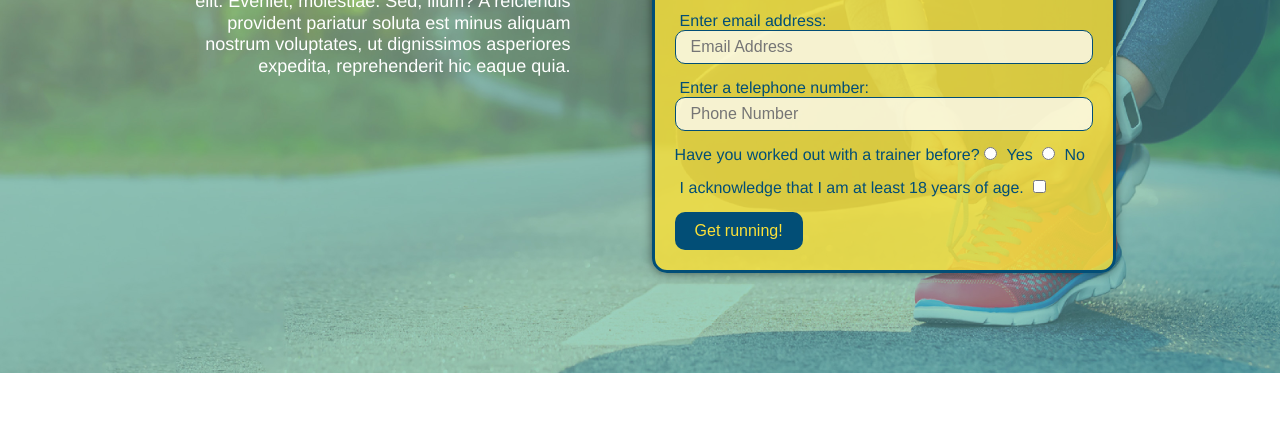
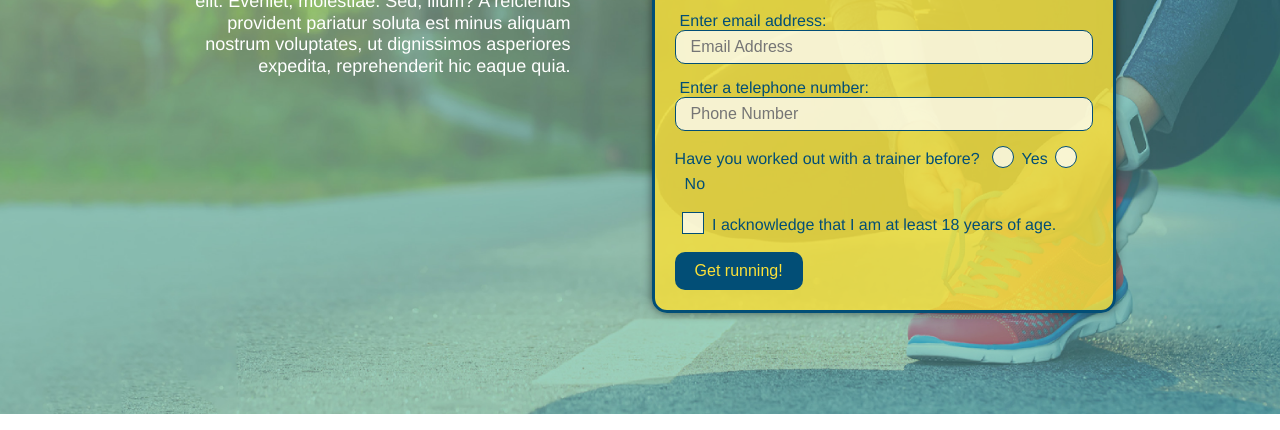
Before and after one commit to michaelsamm/run-buddy, a plain HTML site: page index.html in a window 1280 px wide. Shown: the part 345-775 px from the top of the page. Drawn offline with Linux system fonts and the light colour scheme.

Commit message:
custom radio button and checkboxes

```diff
--- a/assets/css/style.css
+++ b/assets/css/style.css
@@ -24,6 +24,7 @@ header {
     background-size: cover;
     background-position: 80%;
     background-attachment: fixed;
+    z-index: 9999;
 }
 
 header h1 {
@@ -175,6 +176,63 @@ section {
 
 .hero-form button:hover {
     background-color: #39a6b2;
+}
+
+.checkbox-wrapper input, .radio-wrapper input {
+    opacity: 0;
+}
+
+.checkbox-wrapper label, .radio-wrapper label {
+    position: relative;
+    left: 10px;
+    margin: 10px;
+    line-height: 1.6;
+}
+
+.checkbox-wrapper label::before, .radio-wrapper label::before {
+    content: "";
+    height: 20px;
+    width: 20px;
+    background: rgba(255,255,255,0.75);
+    border: 1px solid #024e76;
+    position: absolute;
+    top: -4px;
+    left: -30px;
+}
+
+.radio-wrapper label::before {
+    border-radius: 50%;
+}
+
+.radio-wrapper label::after {
+    content: "";
+    height: 20px;
+    width: 20px;
+    background: #024e76;
+    background-image: radial-gradient(circle, #39a6b2, #024e76);
+    border-radius: 50%;
+    position: absolute;
+    top: -3px;
+    left: -29px;
+}
+.checkbox-wrapper label::after {
+    content: "";
+    height: 6px;
+    width: 14px;
+    border-left: 2px solid #024e76;
+    border-bottom: 2px solid #024e76;
+    position: absolute;
+    top: 1px;
+    left: -26px;
+    transform: rotate(-58deg);
+}
+
+.checkbox-wrapper input + label::after, .radio-wrapper input + label::after {
+    content: none;
+}
+
+.checkbox-wrapper input:checked + label::after, .radio-wrapper input:checked + label::after {
+    content: "";
 }
 
 /* Hero Style End */
--- a/index.html
+++ b/index.html
@@ -58,16 +58,20 @@
                 <input type="tel" placeholder="Phone Number" name="phone" id="phone" class="form-input" />
                 <p>
                     Have you worked out with a trainer before?
+                    <span class="radio-wrapper">
                       <input type="radio" name="trainer-confirm" id="trainer-yes" />
                       <label for="trainer-yes">Yes</label>
+                    </span>
+                    <span class="radio-wrapper">
                       <input type="radio" name="trainer-confirm" id="trainer-no" />
                       <label for="trainer-no">No</label>
+                    </span>
                   </p>
                   <p>
-                    <label for="checkbox">
-                        I acknowledge that I am at least 18 years of age.
-                    </label>
+                    <span class="checkbox-wrapper">
                       <input type="checkbox" name="age-confirm" id="checkbox" />
+                      <label for="checkbox">I acknowledge that I am at least 18 years of age.</label>
+                    </span>
                   </p>
                 <button type="submit">
                     Get running!
```
Lines whose indentation alone changed are shown as unchanged.
